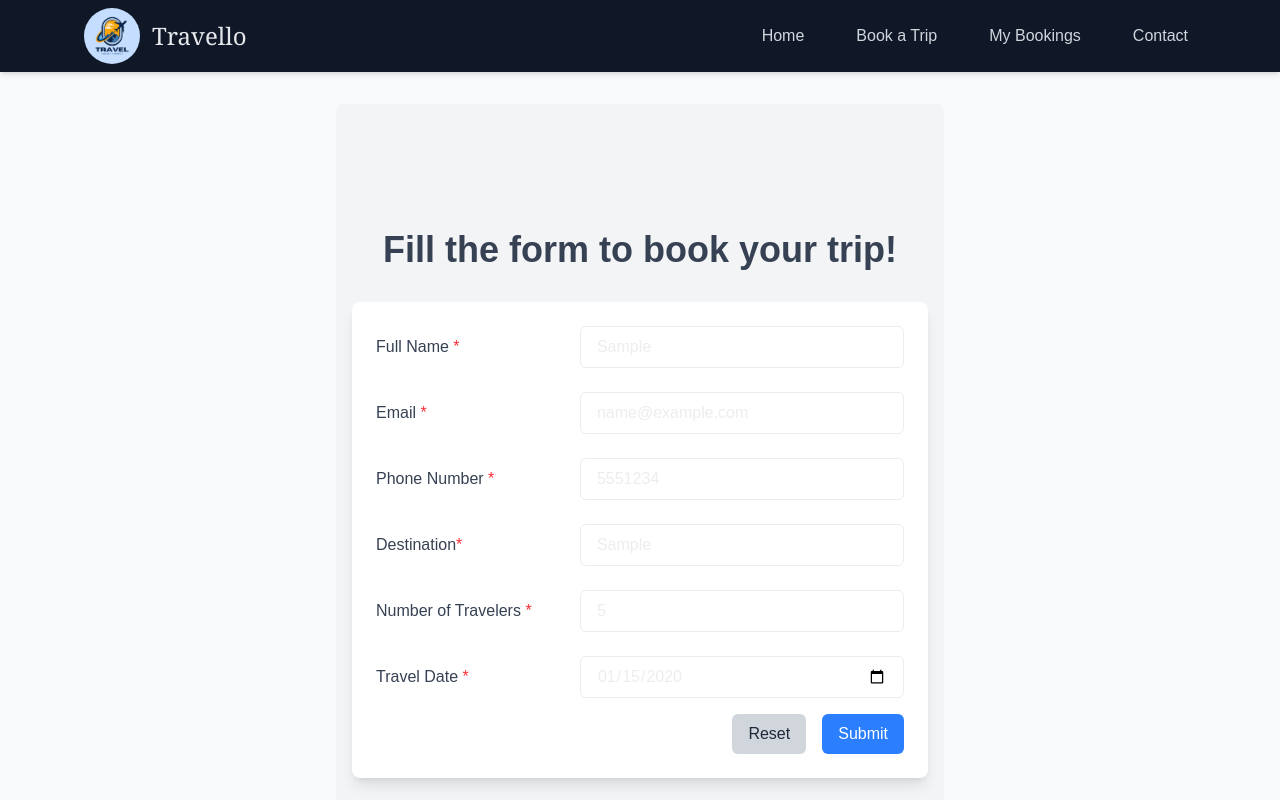
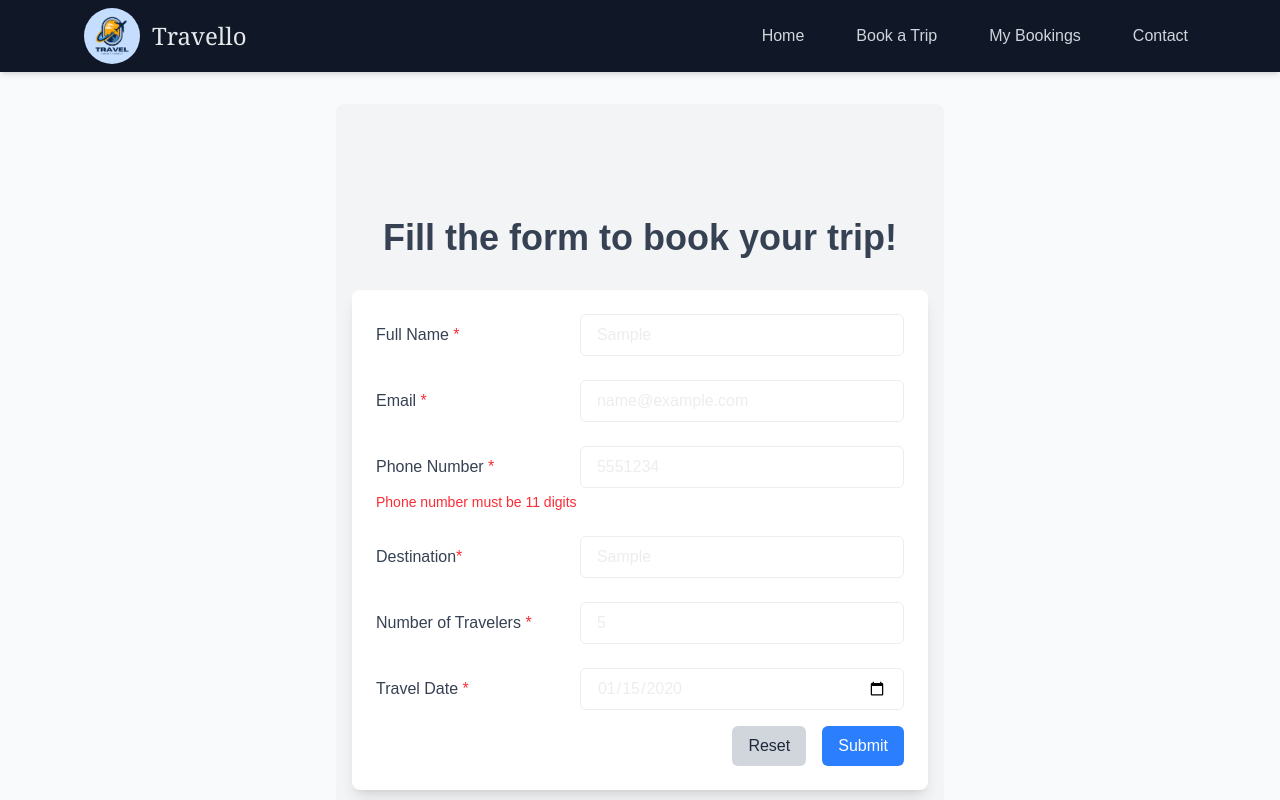
Before and after one commit to rez-ahmed/travel-booking-site, a Next.js app: page /book-a-trip in a window 1280 px wide. Both pictures are taken after typing "Sample", "name@example.com", "5551234", "Sample", "5", "2020-01-15" into the empty fields and a click on the button "Submit". Shown: the top 800 px of the page. Built offline with nearby package versions, Linux system fonts and the light colour scheme.

Commit message:
Implement client-side form validation using React state

```diff
--- a/components/Form.tsx
+++ b/components/Form.tsx
@@ -62,6 +62,7 @@ const Form = () => {
 
         setErrors({});
         console.log("Form Data:", formData);
+        alert("Form Submitted successfully");
     };
 
     const handleReset = () => {
@@ -88,6 +89,7 @@ const Form = () => {
                 <div className="space-y-6"
                 >
                     {/* Full Name */}
+                    <div>
                         <div className="flex items-center gap-4">
                             <label htmlFor="fullname" className="w-80 text-md font-medium text-gray-700">
                                 Full Name<span className="text-red-500"> *</span>
@@ -101,8 +103,11 @@ const Form = () => {
                                 className="w-full px-4 py-2 border rounded-md focus:outline-none focus:ring-2 focus:ring-blue-400"
                             />
                         </div>
+                        {errors.fullname && <p className="text-red-500 text-sm mt-1">{errors.fullname}</p>}
+                    </div>
 
                     {/* Email */}
+                    <div>
                         <div className="flex items-center gap-4">
                             <label htmlFor="email" className="w-80 text-md font-medium text-gray-700">
                                 Email<span className="text-red-500"> *</span>
@@ -112,13 +117,15 @@ const Form = () => {
                                 name="email"
                                 placeholder="Enter Email"
                                 onChange={handleChange}
-                            required
                                 value={formData.email}
                                 className="w-full px-4 py-2 border rounded-md focus:outline-none focus:ring-2 focus:ring-blue-400"
                             />
                         </div>
+                        {errors.email && <p className="text-red-500 text-sm mt-1">{errors.email}</p>}
+                    </div>
 
                     {/* Phone Number */}
+                    <div>
                         <div className="flex items-center gap-4">
                             <label htmlFor="contact" className="w-80 text-md font-medium text-gray-700">
                                 Phone Number<span className="text-red-500"> *</span>
@@ -128,14 +135,16 @@ const Form = () => {
                                 name="contact"
                                 placeholder="Enter Contact Number"
                                 onChange={handleChange}
-                            required
                                 value={formData.contact}
                                 maxLength={11}
                                 className="w-full px-4 py-2 border rounded-md focus:outline-none focus:ring-2 focus:ring-blue-400"
                             />
                         </div>
+                        {errors.contact && <p className="text-red-500 text-sm mt-1">{errors.contact}</p>}
+                    </div>
 
                     {/* Destination */}
+                    <div>
                         <div className="flex items-center gap-4">
                             <label htmlFor="destination" className="w-80 text-md font-medium text-gray-700">
                                 Destination<span className="text-red-500">* </span>
@@ -145,13 +154,15 @@ const Form = () => {
                                 name="destination"
                                 placeholder="Enter your destination"
                                 onChange={handleChange}
-                            required
                                 value={formData.destination}
                                 className="w-full px-4 py-2 border rounded-md focus:outline-none focus:ring-2 focus:ring-blue-400"
                             />
                         </div>
+                        {errors.destination && <p className="text-red-500 text-sm mt-1">{errors.destination}</p>}
+                    </div>
 
                     {/* Travelers */}
+                    <div>
                         <div className="flex items-center gap-4">
                             <label htmlFor="travelerNumber" className=" w-80 text-md font-medium text-gray-700">
                                 Number of Travelers<span className="text-red-500"> *</span>
@@ -162,13 +173,15 @@ const Form = () => {
                                 placeholder="3"
                                 onChange={handleChange}
                                 min={1}
-                            required
                                 value={formData.travelerNumber}
                                 className="w-full px-4 py-2 border rounded-md focus:outline-none focus:ring-2 focus:ring-blue-400"
                             />
                         </div>
+                        {errors.travelerNumber && <p className="text-red-500 text-sm mt-1">{errors.travelerNumber}</p>}
+                    </div>
 
                     {/* Date */}
+                    <div>
                         <div className="flex items-center gap-4">
                             <label htmlFor="date" className="w-80 text-md font-medium text-gray-700">
                                 Travel Date<span className="text-red-500"> *</span>
@@ -177,10 +190,11 @@ const Form = () => {
                                 type="date"
                                 name="date"
                                 onChange={handleChange}
-                            required
                                 value={formData.date}
                                 className="w-full px-4 py-2 border rounded-md focus:outline-none focus:ring-2 focus:ring-blue-400"
                             />
+                        </div>
+                        {errors.date && <p className="text-red-500 text-sm mt-1">{errors.date}</p>}
                     </div>
                 </div>
 
```
Lines whose indentation alone changed are shown as unchanged.
